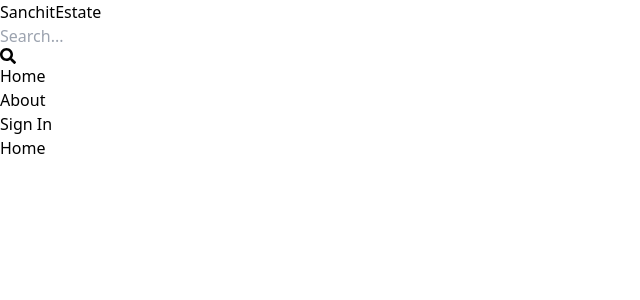
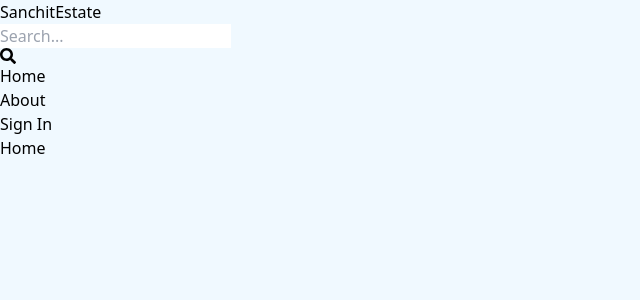
Before and after one commit to sanchitpandeyyy/real-estate, a React (Vite) app in the folder client/: page / in a window 1280 px wide. Shown: the top 300 px of the page, without its empty margins (0-640 px from the left). Built offline with nearby package versions, Linux system fonts and the light colour scheme.

Commit message:
complete signup page functionality

```diff
--- a/client/src/index.css
+++ b/client/src/index.css
@@ -3,5 +3,5 @@
 @tailwind utilities;
 
 body{
-    background-color:
+    background-color: rgb(240, 249, 255);
 }
```
